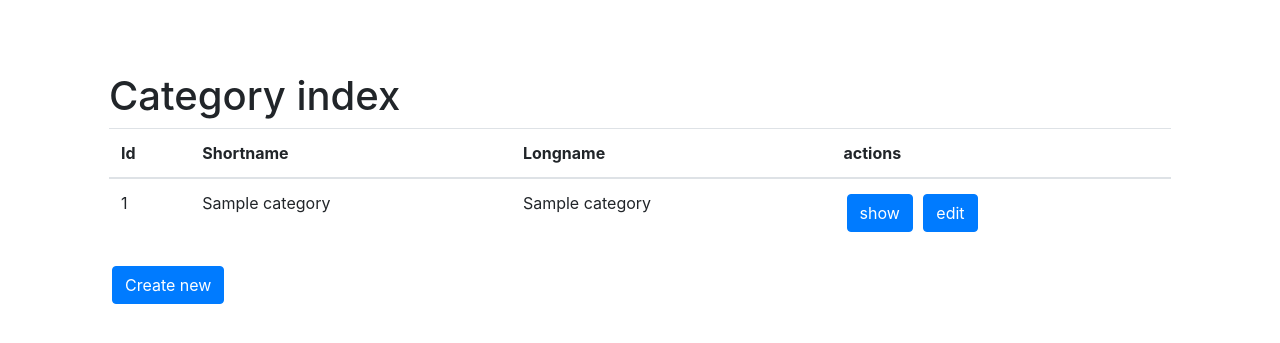
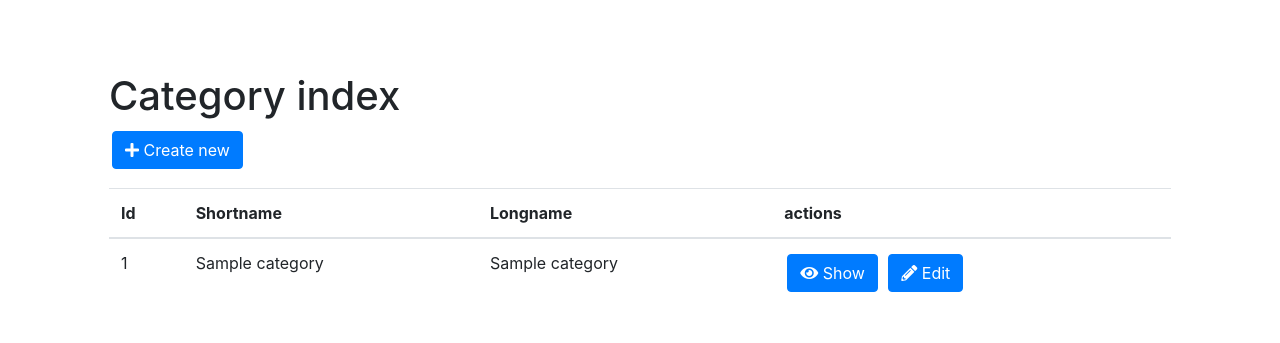
Before and after one commit to LaurentBouquet/slamquiz, a Symfony app: template templates/category/index.html.twig in a window 1280 px wide. Shown: the part 56-399 px from the top of the page. Run offline with Twig, Linux system fonts and the light colour scheme; the template is opened without the code that fills it: most values are stand-ins (such as "Sample title", 1, 10 or a date in 2020); some libraries are stand-ins or nearby versions.

Commit message:
[Core] Add icons to buttons

```diff
--- a/src/Form/CategoryType.php
+++ b/src/Form/CategoryType.php
@@ -13,8 +13,7 @@ class CategoryType extends AbstractType
     {
         $builder
             ->add('shortname')
-            ->add('longname')
-        ;
+            ->add('longname');
     }
 
     public function configureOptions(OptionsResolver $resolver)
--- a/templates/base.html.twig
+++ b/templates/base.html.twig
@@ -13,12 +13,13 @@
         {% endblock %}
         {% block stylesheets %}
             <link rel="stylesheet" href="https://stackpath.bootstrapcdn.com/bootstrap/4.3.1/css/bootstrap.min.css" integrity="sha384-ggOyR0iXCbMQv3Xipma34MD+dH/1fQ784/j6cY/iJTQUOhcWr7x9JvoRxT2MZw1T" crossorigin="anonymous">
-            <link rel="stylesheet" href="{{ asset('css/style.css') }}" />
+            <link rel="stylesheet" href="https://use.fontawesome.com/releases/v5.0.13/css/all.css" integrity="sha384-DNOHZ68U8hZfKXOrtjWvjxusGo9WQnrNx2sqG0tfsghAvtVlRW3tvkXWZh58N9jp" crossorigin="anonymous">
+            <link rel="stylesheet" href="{{ asset('css/style.css') }}"/>
         {% endblock %}
     </head>
     <body>
         <nav class="navbar navbar-expand-md navbar-dark bg-primary fixed-top">
-            <a class="navbar-brand" href="#">SlamQuiz</a>
+            <a class="navbar-brand" href="/">SlamQuiz</a>
             <button class="navbar-toggler" type="button" data-toggle="collapse" data-target="#navbarsExampleDefault" aria-controls="navbarsExampleDefault" aria-expanded="false" aria-label="Toggle navigation">
                 <span class="navbar-toggler-icon"></span>
             </button>
@@ -26,7 +27,7 @@
             <div class="collapse navbar-collapse" id="navbarsExampleDefault">
                 <ul class="navbar-nav mr-auto">
                     <li class="nav-item active">
-                        <a class="nav-link" href="#">Home
+                        <a class="nav-link" href="/">Home
                             <span class="sr-only">(current)</span>
                         </a>
                     </li>
@@ -40,15 +41,13 @@
 
         <main role="main" class="container">
 
-            <div class="starter-template">
+            <div class="starter-template"> {% block body %}{% endblock %}
 
-                {% block body %}{% endblock %}
+                </div>
 
-            </div>
-
-        </main>
-        <!-- /.container -->
+            </main>
+            <!-- /.container -->
 
 
-    </body>
-</html>
+        </body>
+    </html>
--- a/templates/category/index.html.twig
+++ b/templates/category/index.html.twig
@@ -1,9 +1,16 @@
 {% extends 'base.html.twig' %}
 
-{% block title %}Category index{% endblock %}
+{% block title %}Category index
+{% endblock %}
 
 {% block body %}
     <h1>Category index</h1>
+
+    <div class="mb-3">
+        <a class="btn btn-primary" href="{{ path('category_new') }}">
+            <i class="fas fa-plus"></i>
+            Create new</a>
+    </div>
 
     <table class="table">
         <thead>
@@ -21,8 +28,8 @@
                     <td>{{ category.shortname }}</td>
                     <td>{{ category.longname }}</td>
                     <td>
-                    <a class="btn btn-primary" href="{{ path('category_show', {'id': category.id}) }}">show</a>
-                    <a class="btn btn-primary" href="{{ path('category_edit', {'id': category.id}) }}">edit</a>
+                        <a class="btn btn-primary" href="{{ path('category_show', {'id': category.id}) }}"><i class="fas fa-eye"></i> Show</a>
+                        <a class="btn btn-primary" href="{{ path('category_edit', {'id': category.id}) }}"><i class="fas fa-pencil-alt"></i> Edit</a>
                     </td>
                 </tr>
             {% else %}
@@ -33,5 +40,4 @@
         </tbody>
     </table>
 
-    <a class="btn btn-primary" href="{{ path('category_new') }}">Create new</a>
 {% endblock %}
```
Also changed, not shown: src/Controller/CategoryController.php (+7 -1 lines). Lines whose indentation alone changed are shown as unchanged.
